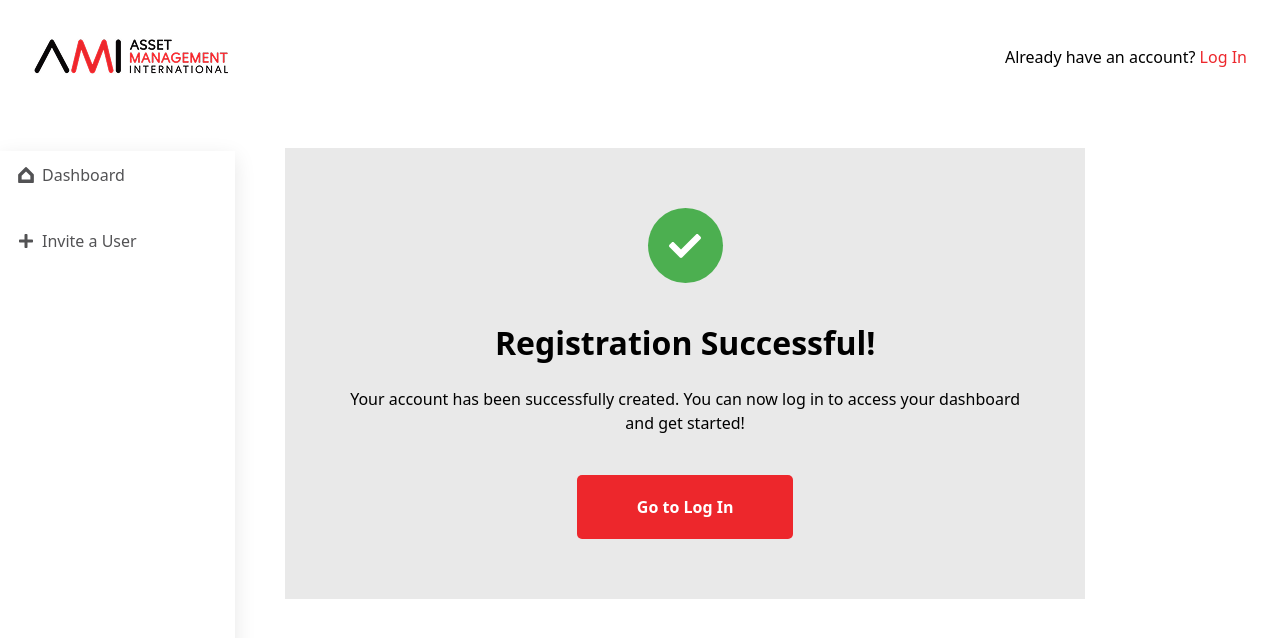
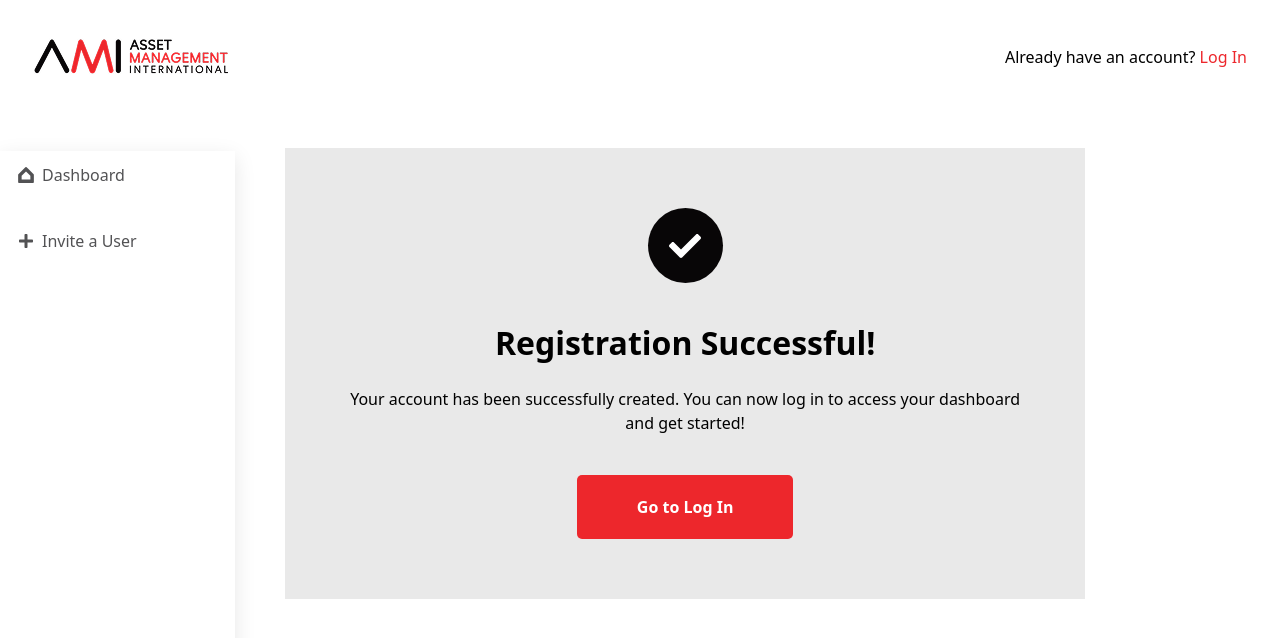
Before and after one commit to arakash-developer/headless, a React (Vite) app: page /regsuccess in a window 1280 px wide. Shown: the top 638 px of the page. Built offline with nearby package versions, Linux system fonts and the light colour scheme.

Commit message:
Update navigation after registration; redirect to success page and adjust success message styling

```diff
--- a/src/component/Register2.jsx
+++ b/src/component/Register2.jsx
@@ -100,7 +100,7 @@ const Register2 = () => {
       let response = await postRegistration(datas);
       // console.log(response);
       if (response?.login) {
-        navigate("/login");
+        navigate("/regsuccess");
         toast.success(response.message, {
           ...toastStyle,
           style: { background: "#ED272C", color: "#fff" },
--- a/src/component/RegistrationSuccess.jsx
+++ b/src/component/RegistrationSuccess.jsx
@@ -6,14 +6,14 @@ const RegistrationSuccess = () => {
   return (
     <>
       <div className="p-[60px] bg-[#E9E9E9] max-w-[800px]">
-        <div className="w-[75px] h-[75px] bg-[#4CAF50] mx-auto mb-10 rounded-full flex justify-center items-center">
+        <div className="w-[75px] h-[75px] bg-[#080607] mx-auto mb-10 rounded-full flex justify-center items-center">
           <FaCheck className='text-[#FFF] text-[32px] not-italic font-semibold leading-10' />
         </div>
         <h2 className='text-[#000] text-[32px] not-italic font-bold leading-10 text-center'>Registration Successful!</h2>
         <p className='pt-6 pb-10 text-[#000] text-center text-[16px] not-italic font-normal leading-6 max-w-[680px]'>Your account has been successfully created. You can now log in to access your dashboard and get started!</p>
         <div className="w-full flex justify-center">
 
-        <Link to="/" className='bg-[#ED272C] py-[18px] px-[60px] text-[#fff] text-[16px] not-italic font-medium leading-6 text-center rounded-[5px] text-[#FFF] text-[16px] not-italic font-semibold leading-7'>Go to Log In</Link>
+        <Link to="/login" className='bg-[#ED272C] py-[18px] px-[60px] text-[#fff] text-[16px] not-italic font-medium leading-6 text-center rounded-[5px] text-[#FFF] text-[16px] not-italic font-semibold leading-7'>Go to Log In</Link>
         </div>
       </div>
     </>
```
